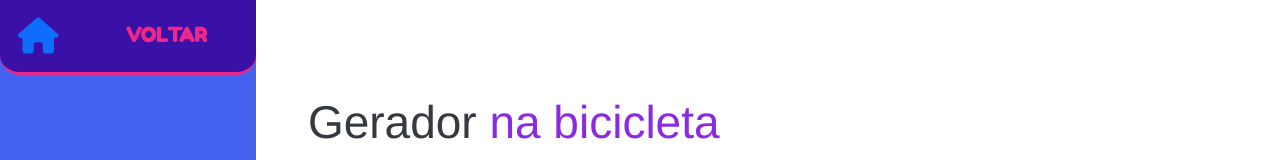
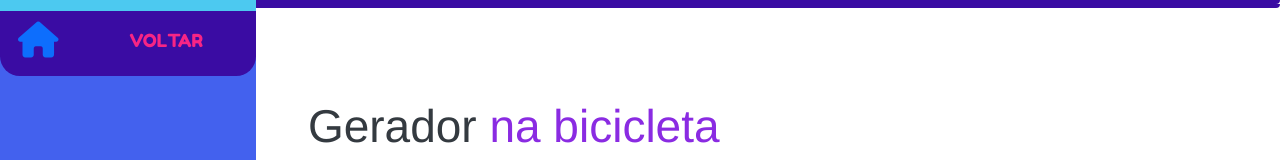
Before and after one commit to RodrigoRVSN/renovaihReact, a React (Create React App) app: page /geradorBike in a window 1280 px wide. Shown: the top 160 px of the page. Built offline with nearby package versions, Linux system fonts and the light colour scheme; no server answers; a web font is replaced by a local one.

Commit message:
progress bar base

```diff
--- a/db.json
+++ b/db.json
@@ -46,6 +46,5 @@
           "url": "https://storage.googleapis.com/golden-wind/nextlevelweek/05-podcastr/audios/opensource.m4a"
         }
       }
-
     ]
   }
--- a/src/App.tsx
+++ b/src/App.tsx
@@ -5,6 +5,7 @@ import FogaoSolar from './pages/Projetos/FogaoSolar';
 import GeradorBike from './pages/Projetos/Bike';
 import MiniGeradorEolico from './pages/Projetos/Eolico';
 import CarregadorSolar from './pages/Projetos/CarregadorSolar';
+import { ProgressBar } from './components/ProgressBar';
 
 function App() {
   return (
@@ -12,6 +13,7 @@ function App() {
 
       <BrowserRouter>
 
+      <ProgressBar />
         <Switch>
           <Route path="/fogaoSolar" component={FogaoSolar} />
           <Route path="/geradorBike" component={GeradorBike} />
--- /dev/null
+++ b/src/components/ProgressBar/index.tsx
@@ -0,0 +1,40 @@
+import React, { useContext, useState } from 'react';
+
+import styled from "styled-components";
+import { colors } from '../../db.json';
+
+const BarProgress = styled.div`
+
+    display:flex;
+    align-items: center;
+
+    span{
+        font-size: 4rem;
+    }
+
+    > div{
+        flex: 1;
+        height: 4px;
+        border-radius: 0 0 10px 10px;
+        background: ${colors['dark-blue']};
+        position: relative;
+    }
+
+    > div > div {
+        height: 7px;
+        background: ${colors.cyan};
+    }
+`;
+
+
+export function ProgressBar() {
+    const total = 100;
+    const y = 20;
+    return (
+        <BarProgress>
+            <div style={{ width: `${total}vw` }}>
+                <div style={{ width: `${y}%` }} />
+            </div>
+        </BarProgress>
+    );
+}
--- a/src/pages/Projetos/Bike/index.tsx
+++ b/src/pages/Projetos/Bike/index.tsx
@@ -2,9 +2,10 @@ import '../../../components/responsividade/styles.css';
 import { Parent, SidebarPos, Sidebar, Content, Descricao, NextIcon, ImgP1 } from './styles';
 import BackToHome from '../../../components/BackToHome';
 import { GifCard } from '../../../components/Gif';
-
+ import { ProgressBar } from '../../../components/ProgressBar';
 
 export default function GeradorBike() {
+
     return (
         <>
             <Parent>
@@ -12,11 +13,12 @@ export default function GeradorBike() {
                     <Sidebar>
 
                         <BackToHome />
-                        <GifCard gifSrc = '../../../img/Bike.gif'/>
+                        <GifCard gifSrc='../../../img/Bike.gif' />
 
                     </Sidebar>
                 </SidebarPos>
 
+                <ProgressBar />
                 <Content>
                     <Descricao>
 
@@ -31,7 +33,7 @@ export default function GeradorBike() {
                                             <h3>Gere energia e <span>se exercite</span> ao mesmo tempo</h3>
                                             <p>Nível de Dificuldade: Alto</p>
                                             <p>Para iniciar a sua missão, assista o video abaixoe e clique na seta azul para a direita
-                            </p>
+                                            </p>
                                             <div className="container text-center">
                                                 <iframe width="560" height="315" src="https://www.youtube.com/embed/bhxokrQ_CAg" title="YouTube video player" allow="accelerometer; autoplay; clipboard-write; encrypted-media; gyroscope; picture-in-picture" ></iframe>
                                             </div>
--- a/src/pages/views/Guia/index.jsx
+++ b/src/pages/views/Guia/index.jsx
@@ -17,7 +17,7 @@ export default class ProjectsPage extends Component {
     projects: [],
   }
   async componentDidMount() {
-    const response = await api.get('/projects');
+    const response = await api.get('');
     this.setState({ projects: response.data });
   }
 
@@ -48,8 +48,7 @@ export default class ProjectsPage extends Component {
                   <Card className="mb-3">
                     <div className="row no-gutters">
                       <div className="col-md-4">
-                        <Img src={project.thumbnail} alt="..." />
-                        {/* <Img src={"../../../img/206.jpg"} alt="..." /> */}
+                        <Img src={project.thumbnail} alt={project.title} />
                       </div>
                       <div className="col-md-8">
                         <CardBody>
```
